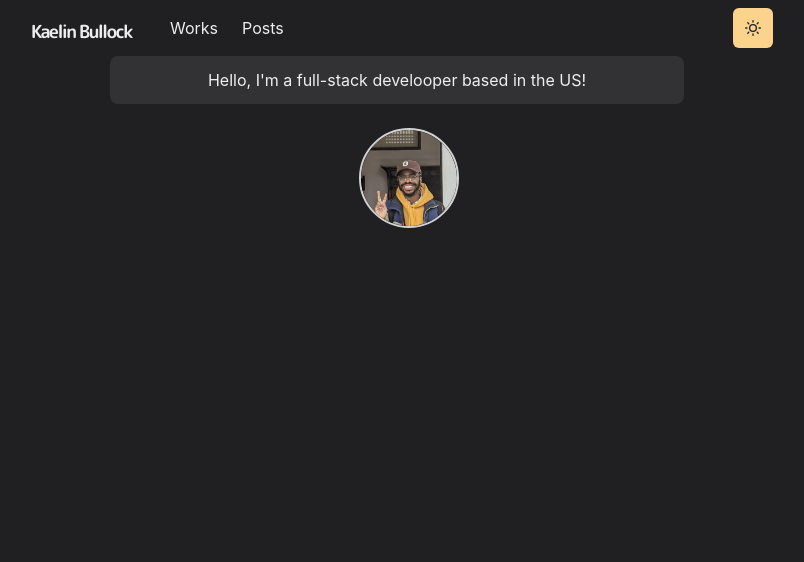
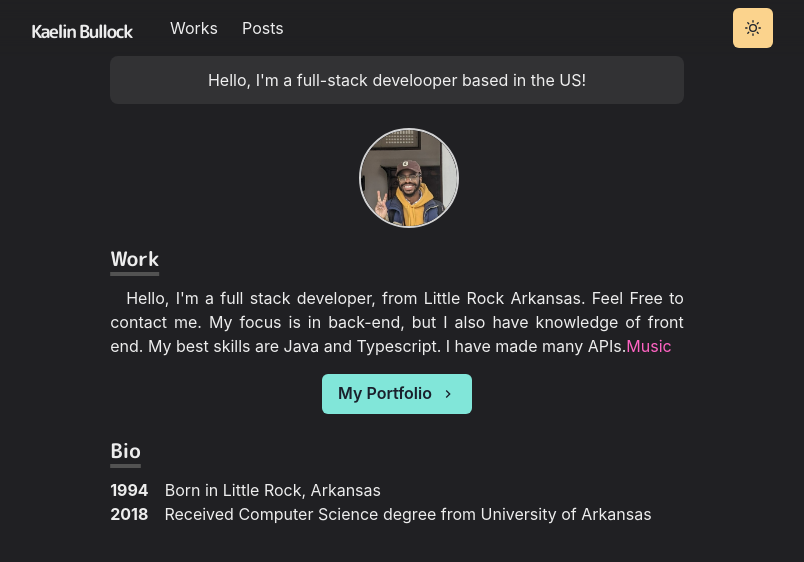
Before and after one commit to KaelinBullock/kaelinport, a Next.js app: page / in a window 1280 px wide. Shown: the top 562 px of the page, without its empty margins (243-1047 px from the left). Built offline with nearby package versions, Linux system fonts and the light colour scheme.

Commit message:
gird item

```diff
--- /dev/null
+++ b/components/bio.js
@@ -0,0 +1,12 @@
+import { Box } from '@chakra-ui/react'
+import styled from '@emotion/styled'
+
+export const BioSection = styled(Box)`
+   padding-left: 3.4em;
+   text-indent:-3.4em;
+`
+
+export const BioYear = styled.span`
+   font-weight: bold;
+   margin-right: 1em;
+`
--- /dev/null
+++ b/components/paragraph.js
@@ -0,0 +1,8 @@
+import styled from "@emotion/styled";
+
+const Paragraph = styled.p`
+   text-align: justify;
+   text-indent: 1em;
+`
+
+export default Paragraph;
--- a/components/section.js
+++ b/components/section.js
@@ -10,7 +10,7 @@ const StyledDiv = chakra(motion.div, {
 const Section = ({ children, delay=0}) => (
    <StyledDiv
       initial={{y: 10, opacity: 0}}
-      animate={{y: 0, oopacity: 1}}
+      animate={{y: 0, opacity: 1}}
       transition={{duration: 0.8, delay}}
       mb={6}
    >
--- a/components/theme-toggle-button.js
+++ b/components/theme-toggle-button.js
@@ -1,3 +1,4 @@
+import { AnimatePresence, motion } from 'framer-motion'
 import { IconButton, useColorMode, useColorModeValue } from '@chakra-ui/react'
 import { SunIcon, MoonIcon } from '@chakra-ui/icons'
 
@@ -5,13 +6,22 @@ const ThemeToggleButton = () => {
    const { toggleColorMode } = useColorMode()
 
    return (
+      <AnimatePresence exitBeforeEnter initial={false}>
+         <motion.div style={{display: 'inline-block'}}
+            key={useColorModeValue('light', 'dark')}
+            initial={{y: -20, opacity: 0}}
+            animate={{y: 0, opacity: 1}}
+            exit={{ y: 20, opacity: 0 }}
+            transition={{ duration: 0.2 }}
+         >
          <IconButton aria-label="Toggle theme"
             colorScheme={useColorModeValue('purple', 'orange')}
             icon={useColorModeValue(<MoonIcon />, <SunIcon />)}
             onClick={toggleColorMode}
          >
-
          </IconButton>
+         </motion.div>
+      </AnimatePresence>
    )
 }
 
--- a/pages/index.js
+++ b/pages/index.js
@@ -1,5 +1,18 @@
-import { Container, Box, Heading, Image, useColorModeValue, chakra } from '@chakra-ui/react';
+import {
+   Button,
+   Container,
+   Box,
+   Heading,
+   Image,
+   useColorModeValue,
+   chakra,
+   Link
+} from '@chakra-ui/react';
 import Section from '../components/section.js'
+import Paragraph from '../components/paragraph.js'
+import { ChevronRightIcon } from '@chakra-ui/icons';
+import { BioSection, BioYear } from '../components/bio.js';
+
 const ProfileImage = chakra(Image, {
    shouldForwardProp: prop => ['width', 'height', 'src', 'alt'].includes(prop)
  })
@@ -40,9 +53,35 @@ const Page = () => {
             <Heading as="h3" variant="section-title">
                Work
             </Heading>
-            <p>
-               Paragraph
-            </p>
+            <Paragraph>
+               Hello, I'm a full stack developer, from Little Rock Arkansas.
+               Feel Free to contact me. My focus is in back-end, but I also have knowledge of front end.
+               My best skills are Java and Typescript.  I have made many APIs.
+               <Link href='/works/music'>
+                  Music
+               </Link>
+            </Paragraph>
+            <Box align='center' my={4}>
+               <Link href='/works'>
+                  <Button rightIcon={<ChevronRightIcon />} colorScheme='teal'>
+                     My Portfolio
+                  </Button>
+               </Link>
+            </Box>
+        </Section>
+
+        <Section delay={0.2}>
+            <Heading as='h3' variant='section-title'>
+               Bio
+            </Heading>
+            <BioSection>
+               <BioYear>1994</BioYear>
+               Born in Little Rock, Arkansas
+            </BioSection>
+            <BioSection>
+               <BioYear>2018</BioYear>
+               Received Computer Science degree from University of Arkansas
+            </BioSection>
         </Section>
       </Container>
    )
```
Also changed, not shown: components/grid-item.js (added, +51 -0 lines), pages/works.js (added, +25 -0 lines), 1 other file (tests, documents, lock files or other folders). Lines whose indentation alone changed are shown as unchanged.
